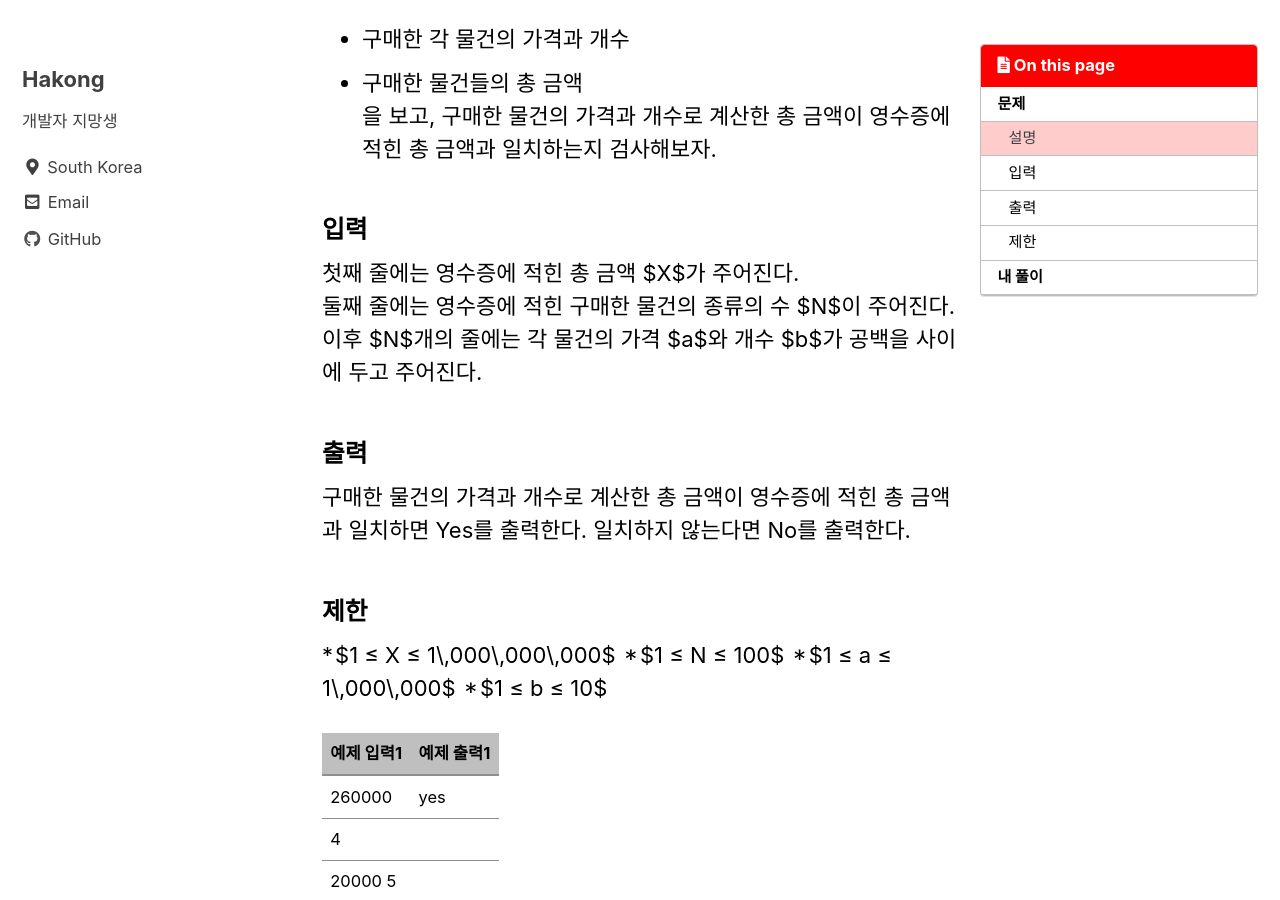
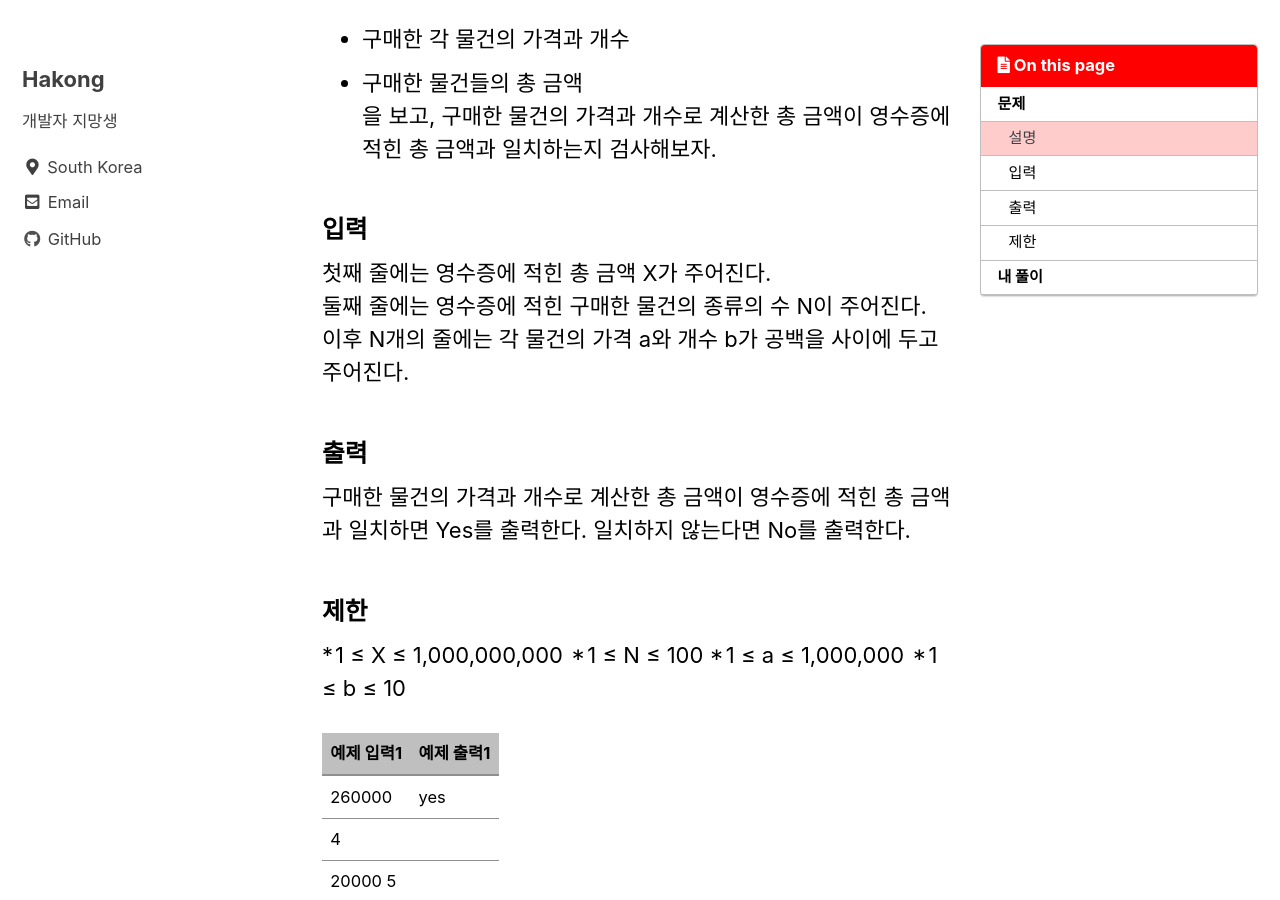
Before and after one commit to xxxjoyxxx/xxxjoyxxx.github.io, a Jekyll site: the page built from _posts/2022-12-13-1213test3.md, in a window 1280 px wide and 900 px high, scrolled down 670 px. Built offline with Jekyll 4.4.1, drawn with Linux system fonts in a browser that asks for light colours; cached includes are drawn as plain includes; some web fonts are replaced.

```diff
--- a/_posts/2022-12-13-1213test3.md
+++ b/_posts/2022-12-13-1213test3.md
@@ -20,20 +20,20 @@ toc_sticky: true
 을 보고, 구매한 물건의 가격과 개수로 계산한 총 금액이 영수증에 적힌 총 금액과 일치하는지 검사해보자.
 
 ### 입력
-첫째 줄에는 영수증에 적힌 총 금액 $X$가 주어진다.
+첫째 줄에는 영수증에 적힌 총 금액 X가 주어진다.
 <br/>
-둘째 줄에는 영수증에 적힌 구매한 물건의 종류의 수 $N$이 주어진다.
+둘째 줄에는 영수증에 적힌 구매한 물건의 종류의 수 N이 주어진다.
 <br/>
-이후 $N$개의 줄에는 각 물건의 가격 $a$와 개수 $b$가 공백을 사이에 두고 주어진다.
+이후 N개의 줄에는 각 물건의 가격 a와 개수 b가 공백을 사이에 두고 주어진다.
 
 ### 출력
 구매한 물건의 가격과 개수로 계산한 총 금액이 영수증에 적힌 총 금액과 일치하면 Yes를 출력한다. 일치하지 않는다면 No를 출력한다.
 
 ### 제한
- * $1 ≤ X ≤ 1\,000\,000\,000$
- * $1 ≤ N ≤ 100$
- * $1 ≤ a ≤ 1\,000\,000$
- * $1 ≤ b ≤ 10$
+ * 1 ≤ X ≤ 1,000,000,000
+ * 1 ≤ N ≤ 100
+ * 1 ≤ a ≤ 1,000,000
+ * 1 ≤ b ≤ 10
 
 예제 입력1|예제 출력1
 ---|---
```
